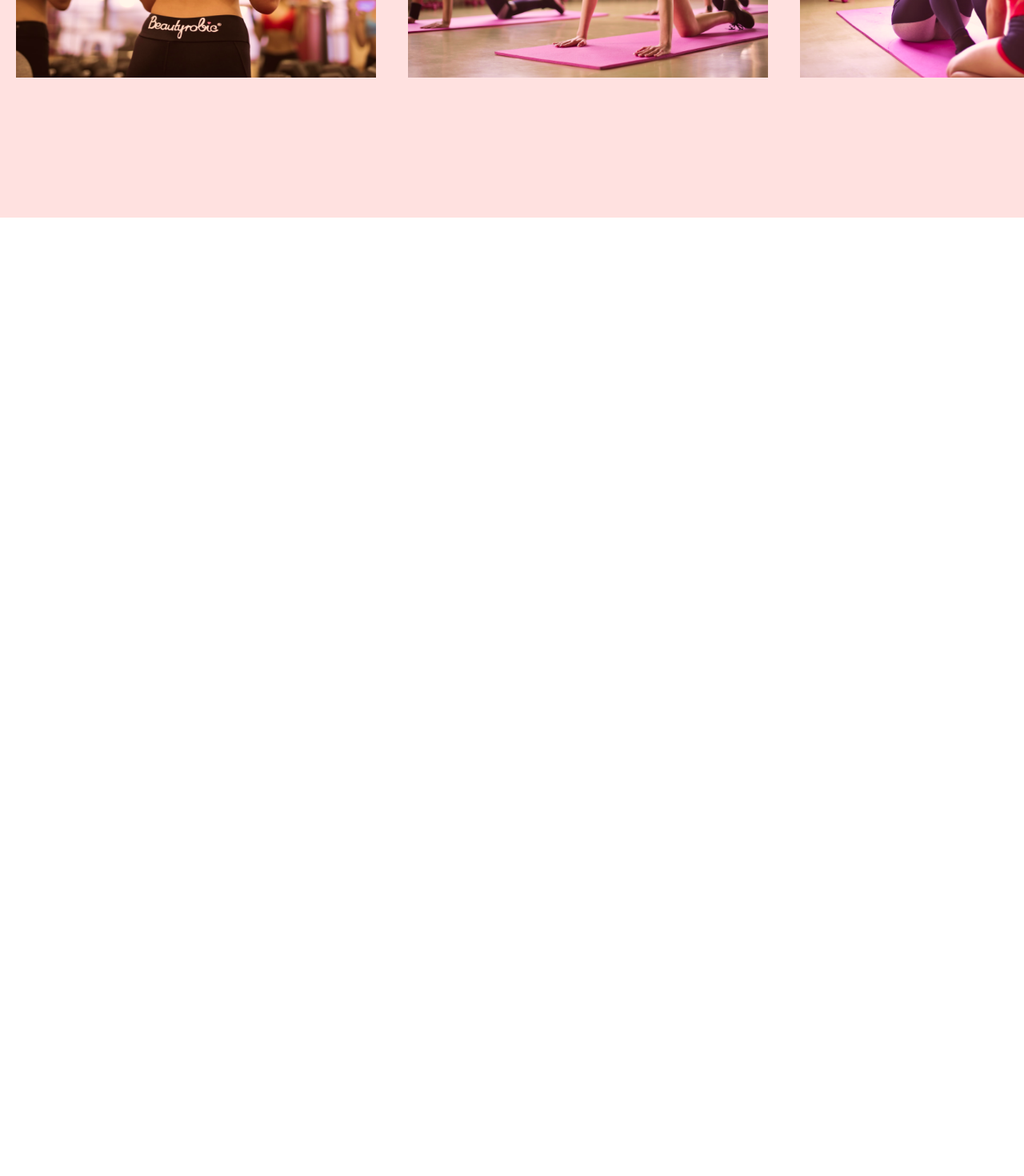
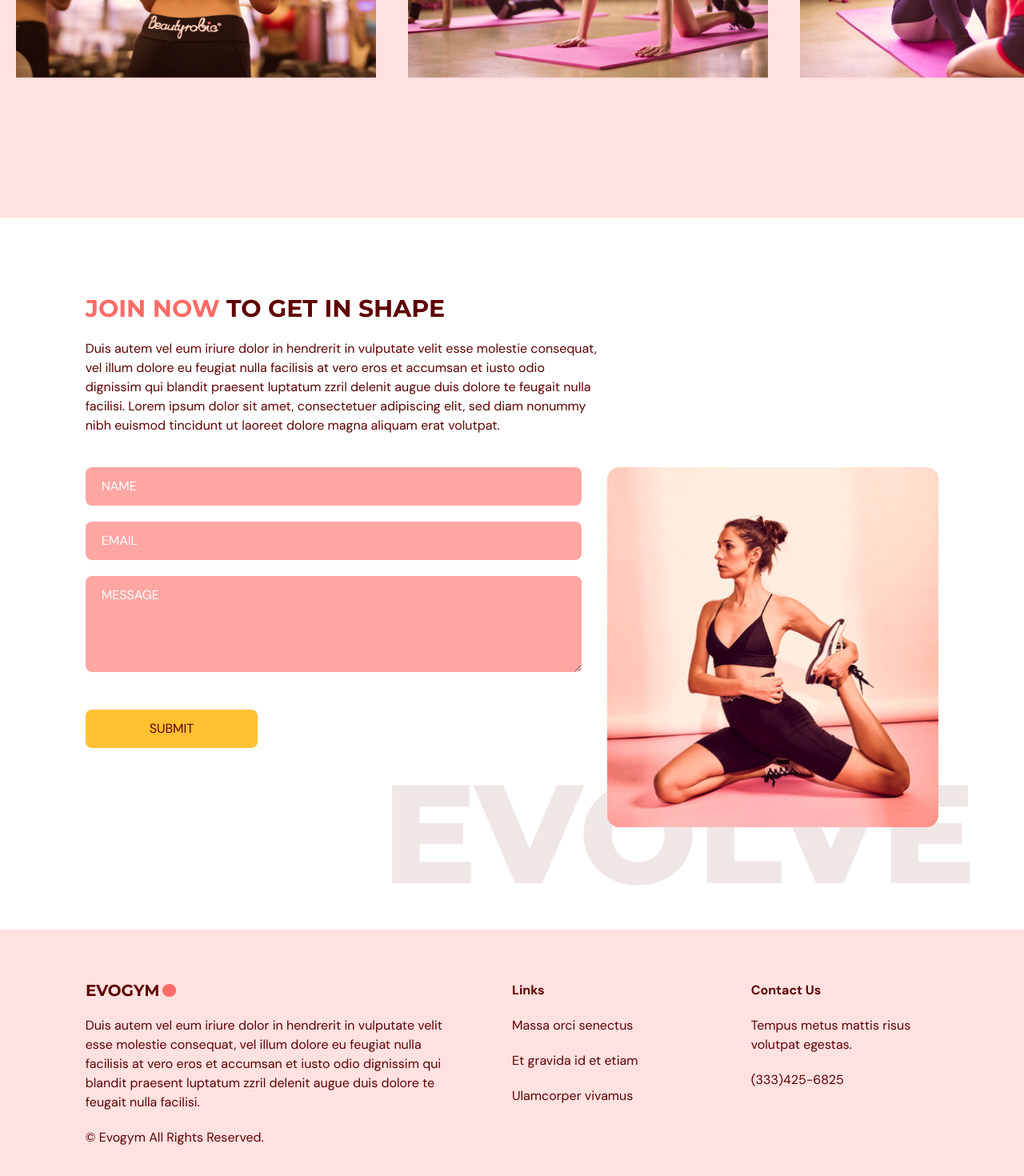
Before and after one commit to Clemix21/Accesstra, a React (Vite) app in the folder accesstra-page/: page / in a window 1280 px wide. Shown: the part 2814-4284 px from the top of the page at 80% size. Before the commit the page ends 3086 px from the top, so only its background shows below. Built offline with nearby package versions, Linux system fonts and the light colour scheme.

Commit message:
added Contact page and footer

```diff
--- a/accesstra-page/package.json
+++ b/accesstra-page/package.json
@@ -15,6 +15,7 @@
     "react": "^18.2.0",
     "react-anchor-link-smooth-scroll": "^1.0.12",
     "react-dom": "^18.2.0",
+    "react-hook-form": "^7.49.2",
     "react-router-dom": "^6.20.1"
   },
   "devDependencies": {
--- a/accesstra-page/src/App.tsx
+++ b/accesstra-page/src/App.tsx
@@ -2,6 +2,8 @@
 import Home from "./components/home";
 import Benefits from "./components/benefits";
 import OurClasses from "./components/ourClasses";
+import Contact from "./components/contact";
+import Footer from "./components/footer";
 import { useEffect, useState } from "react";
 import { SelectedPage } from "./shared/types";
 
@@ -34,6 +36,8 @@
       <Home setSelectedPage={setSelectedPage} />
       <Benefits setSelectedPage={setSelectedPage} />
       <OurClasses setSelectedPage={setSelectedPage} />
+      <Contact setSelectedPage={setSelectedPage} />
+      <Footer />
     </div>
   );
 }
--- /dev/null
+++ b/accesstra-page/src/components/contact/index.tsx
@@ -0,0 +1,159 @@
+import { motion } from "framer-motion";
+import { SelectedPage } from "../../shared/types";
+import { useForm } from "react-hook-form";
+import ContactUsPageGraphic from "../../assets/ContactUsPageGraphic.png";
+import HText from "../../shared/HText";
+
+type Props = {
+  setSelectedPage: (value: SelectedPage) => void;
+};
+
+const Contact = ({ setSelectedPage }: Props) => {
+  const inputStyles = `mb-5 w-full rounded-lg bg-primary-300 px-5 py-3 placeholder-white`;
+
+  const {
+    register,
+    trigger,
+    formState: { errors },
+  } = useForm();
+
+  const onSubmit = async (e: any) => {
+    const isValid = await trigger();
+    if (!isValid) {
+      e.preventDefault();
+    }
+  };
+
+  return (
+    <section id="contact" className="mx-auto w-5/6 pt-24 pb-32">
+      <motion.div onViewportEnter={() => setSelectedPage(SelectedPage.Contact)}>
+        {/* HEADER */}
+        <motion.div
+          className="md:w-3/5"
+          initial="hidden"
+          whileInView="visible"
+          viewport={{ once: true, amount: 0.5 }}
+          transition={{ duration: 0.5 }}
+          variants={{
+            hidden: { opacity: 0, x: -50 },
+            visible: { opacity: 1, x: 0 },
+          }}
+        >
+          <HText>
+            <span className="text-primary-500">JOIN NOW</span> TO GET IN SHAPE
+          </HText>
+          <p className="my-5">
+            Duis autem vel eum iriure dolor in hendrerit in vulputate velit esse
+            molestie consequat, vel illum dolore eu feugiat nulla facilisis at
+            vero eros et accumsan et iusto odio dignissim qui blandit praesent
+            luptatum zzril delenit augue duis dolore te feugait nulla facilisi.
+            Lorem ipsum dolor sit amet, consectetuer adipiscing elit, sed diam
+            nonummy nibh euismod tincidunt ut laoreet dolore magna aliquam erat
+            volutpat.
+          </p>
+        </motion.div>
+
+        {/* FORM AND IMAGE */}
+        <div className="mt-10 justify-between gap-8 md:flex">
+          <motion.div
+            className="mt-10 basis-3/5 md:mt-0"
+            initial="hidden"
+            whileInView="visible"
+            viewport={{ once: true, amount: 0.5 }}
+            transition={{ duration: 0.5 }}
+            variants={{
+              hidden: { opacity: 0, y: 50 },
+              visible: { opacity: 1, y: 0 },
+            }}
+          >
+            <form
+              target="_blank"
+              onSubmit={onSubmit}
+              action="https://formsubmit.co/"
+              method="POST"
+            >
+              <input
+                className={inputStyles}
+                type="text"
+                placeholder="NAME"
+                {...register("name", {
+                  required: true,
+                  maxLength: 100,
+                })}
+              />
+              {errors.name && (
+                <p className="mt-1 text-primary-500">
+                  {errors.name.type === "required" && "Name is required."}
+                  {errors.name.type === "maxLength" && "Max length exceeded."}
+                </p>
+              )}
+
+              <input
+                className={inputStyles}
+                type="text"
+                placeholder="EMAIL"
+                {...register("email", {
+                  required: true,
+                  pattern: /^[a-z0-9._%+-]+@[a-z0-9.-]+\.[a-z]{2,}$/i,
+                })}
+              />
+              {errors.email && (
+                <p className="mt-1 text-primary-500">
+                  {errors.email.type === "required" && "Email is required."}
+                  {errors.email.type === "pattern" && "Invalid email address."}
+                </p>
+              )}
+
+              <textarea
+                className={inputStyles}
+                rows={4}
+                cols={50}
+                placeholder="MESSAGE"
+                {...register("message", {
+                  required: true,
+                  maxLength: 2000,
+                })}
+              />
+              {errors.message && (
+                <p className="mt-1 text-primary-500">
+                  {errors.message.type === "required" && "Message is required."}
+                  {errors.message.type === "maxLength" &&
+                    "Max length is 2000 characters."}
+                </p>
+              )}
+
+              <button
+                type="submit"
+                className="mt-5 rounded-lg bg-secondary-500 px-20 py-3 transition duration-500 hover:text-white"
+              >
+                SUBMIT
+              </button>
+            </form>
+          </motion.div>
+
+          <motion.div
+            className="relative mt-16 basis-2/5 md:mt-0"
+            initial="hidden"
+            whileInView="visible"
+            viewport={{ once: true, amount: 0.5 }}
+            transition={{ delay: 0.2, duration: 0.5 }}
+            variants={{
+              hidden: { opacity: 0, y: 50 },
+              visible: { opacity: 1, y: 0 },
+            }}
+          >
+            <div className="md:before:content-[url('./assets/EvolveText.png')] w-full before:absolute before:-bottom-20 before:-right-10 before:z-[-1]">
+              <img
+                className="w-full"
+                alt="contact-us-page-graphic"
+                src={ContactUsPageGraphic}
+              />
+            </div>
+          </motion.div>
+        </div>
+      </motion.div>
+    </section>
+  );
+};
+
+export default Contact;
--- /dev/null
+++ b/accesstra-page/src/components/footer/index.tsx
@@ -0,0 +1,33 @@
+import Logo from "../../assets/Logo.png";
+
+const Footer = () => {
+  return (
+    <footer className="bg-primary-100 py-16">
+      <div className="justify-content mx-auto w-5/6 gap-16 md:flex">
+        <div className="mt-16 basis-1/2 md:mt-0">
+          <img src={Logo} alt="logo" />
+          <p className="my-5">
+            Duis autem vel eum iriure dolor in hendrerit in vulputate velit esse
+            molestie consequat, vel illum dolore eu feugiat nulla facilisis at
+            vero eros et accumsan et iusto odio dignissim qui blandit praesent
+            luptatum zzril delenit augue duis dolore te feugait nulla facilisi.
+          </p>
+          <p>© Evogym All Rights Reserved.</p>
+        </div>
+        <div className="mt-16 basis-1/4 md:mt-0">
+          <h4 className="font-bold">Links</h4>
+          <p className="my-5">Massa orci senectus</p>
+          <p className="my-5">Et gravida id et etiam</p>
+          <p>Ulamcorper vivamus</p>
+        </div>
+        <div className="mt-16 basis-1/4 md:mt-0">
+          <h4 className="font-bold">Contact Us</h4>
+          <p className="my-5">Tempus metus mattis risus volutpat egestas.</p>
+          <p>(333)425-6825</p>
+        </div>
+      </div>
+    </footer>
+  );
+};
+
+export default Footer;
```
Also changed, not shown: 1 other file (tests, documents, lock files or other folders).
